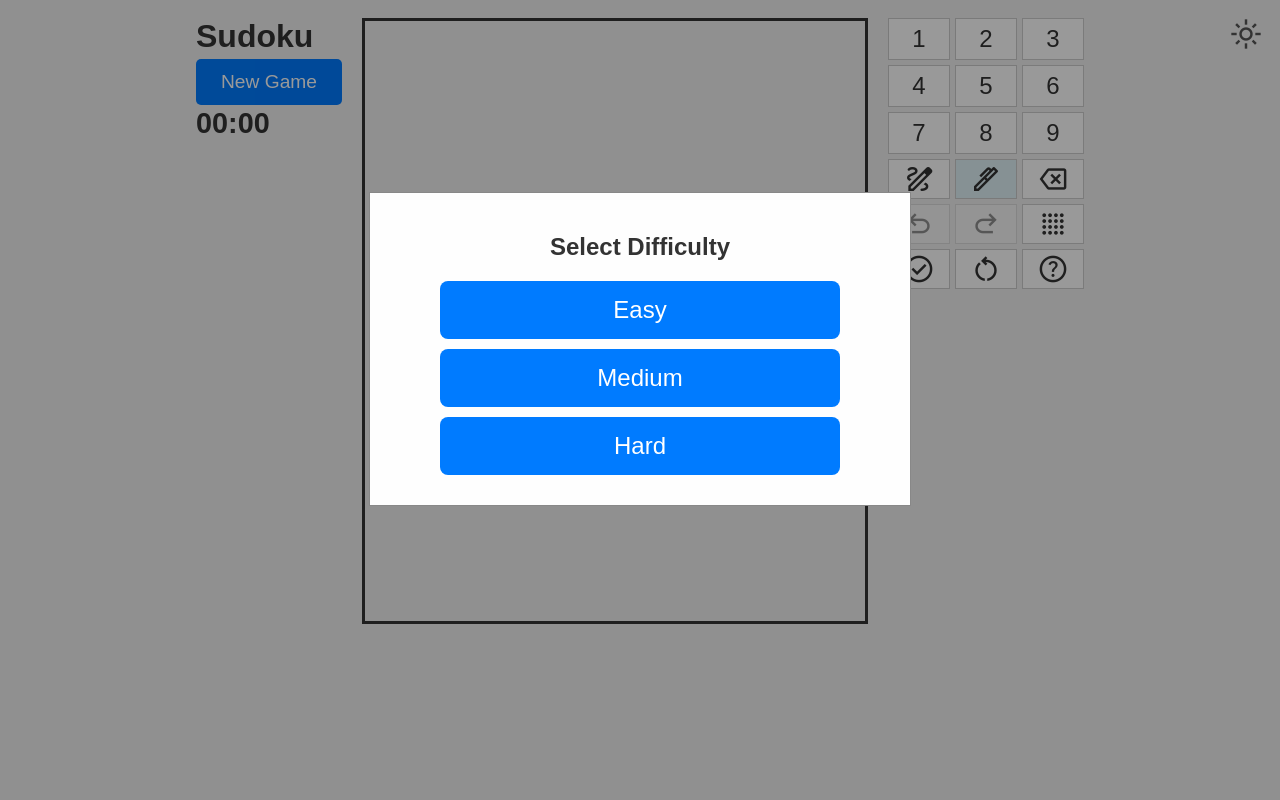
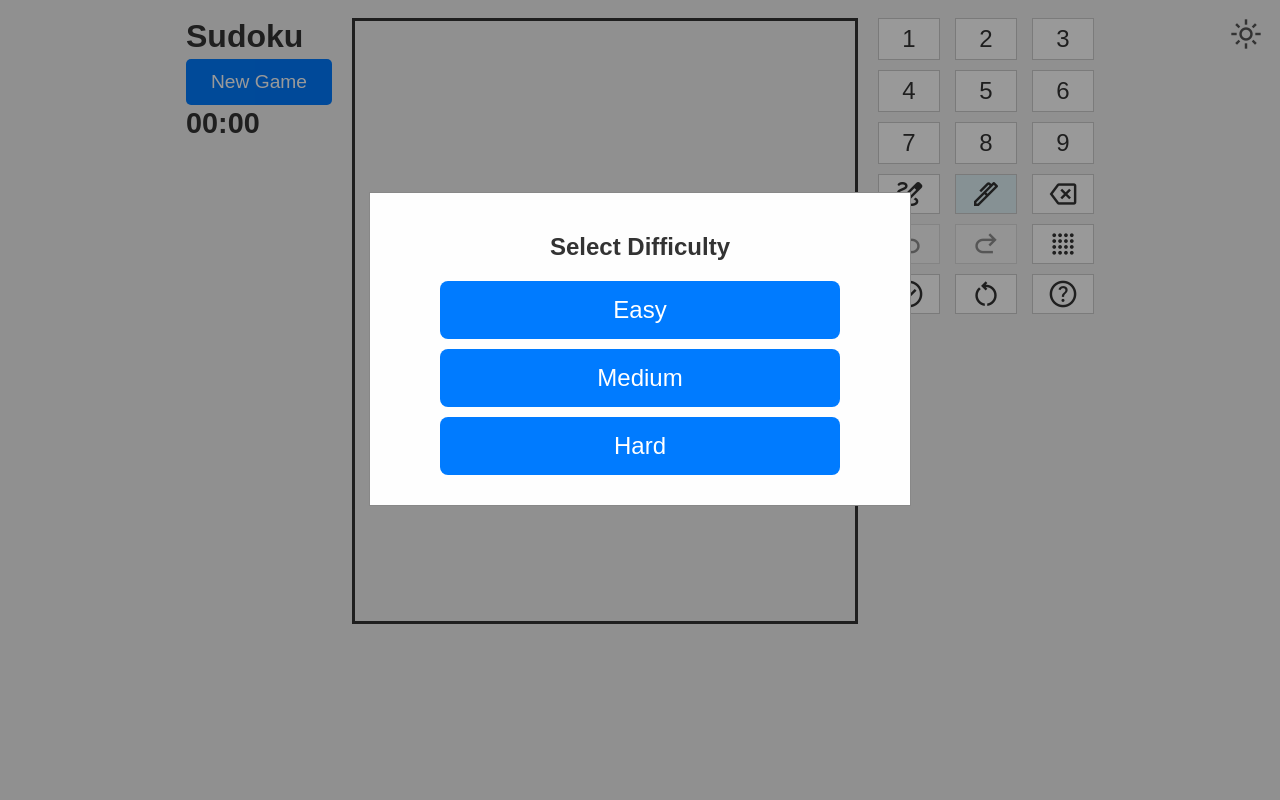
Before and after one commit to hennievn/sudoku, a FastAPI app: page / in a window 1280 px wide. Run offline with FastAPI, Linux system fonts and the light colour scheme.

Commit message:
Landscape button spacing

```diff
--- a/static/style.css
+++ b/static/style.css
@@ -355,8 +355,8 @@ button.palette-icon.active-icon {
             "pencil pen backspace"
             "undo redo hint"
             "check restart help";
-        row-gap: 5px;
-        column-gap: 5px;
+        row-gap: 10px;
+        column-gap: 15px;
         margin-top: 0;
         max-width: none;
     }
```
